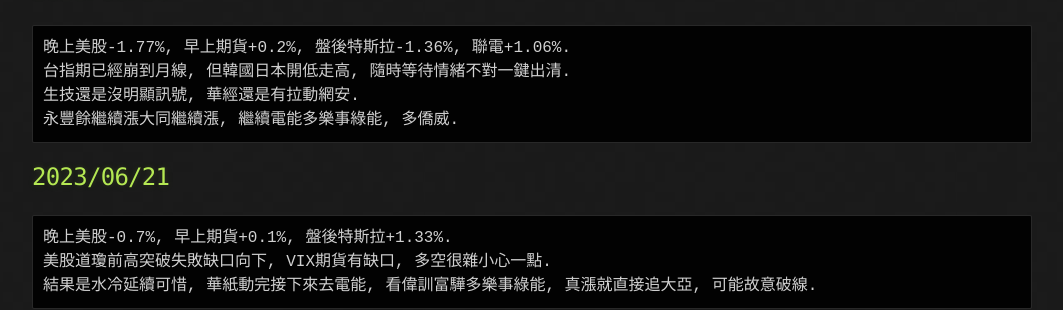
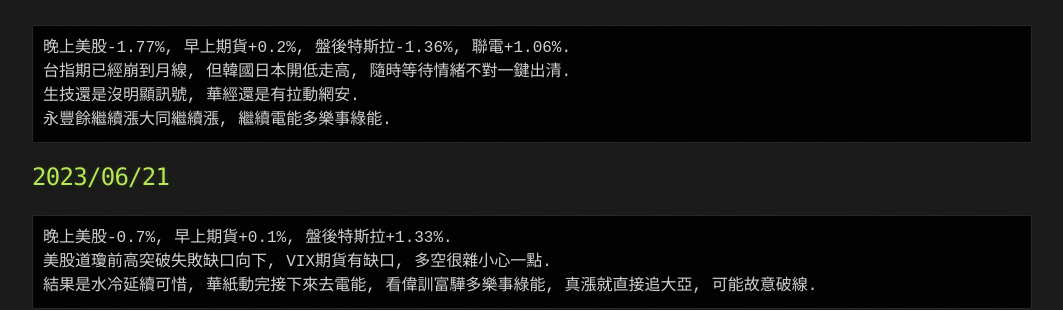
Before and after one commit to lepg5487/Stock_God, a Jekyll site: the page built from index.md, in a window 1280 px wide and 900 px high, scrolled down 460 px. Shown: the part 221-531 px from the top of the window, without its empty margins (108-1171 px from the left). Built offline with Jekyll 4.4.1, drawn with Linux system fonts in a browser that asks for light colours; our own code applies the rules of GitHub Pages for plain Markdown files.

Commit message:
Update index.md

````diff
--- a/index.md
+++ b/index.md
@@ -26,7 +26,7 @@
 晚上美股-1.77%, 早上期貨+0.2%, 盤後特斯拉-1.36%, 聯電+1.06%.
 台指期已經崩到月線, 但韓國日本開低走高, 隨時等待情緒不對一鍵出清.
 生技還是沒明顯訊號, 華經還是有拉動網安.
-永豐餘繼續漲大同繼續漲, 繼續電能多樂事綠能, 多僑威.
+永豐餘繼續漲大同繼續漲, 繼續電能多樂事綠能.
 ```
 
 ## 2023/06/21
````
